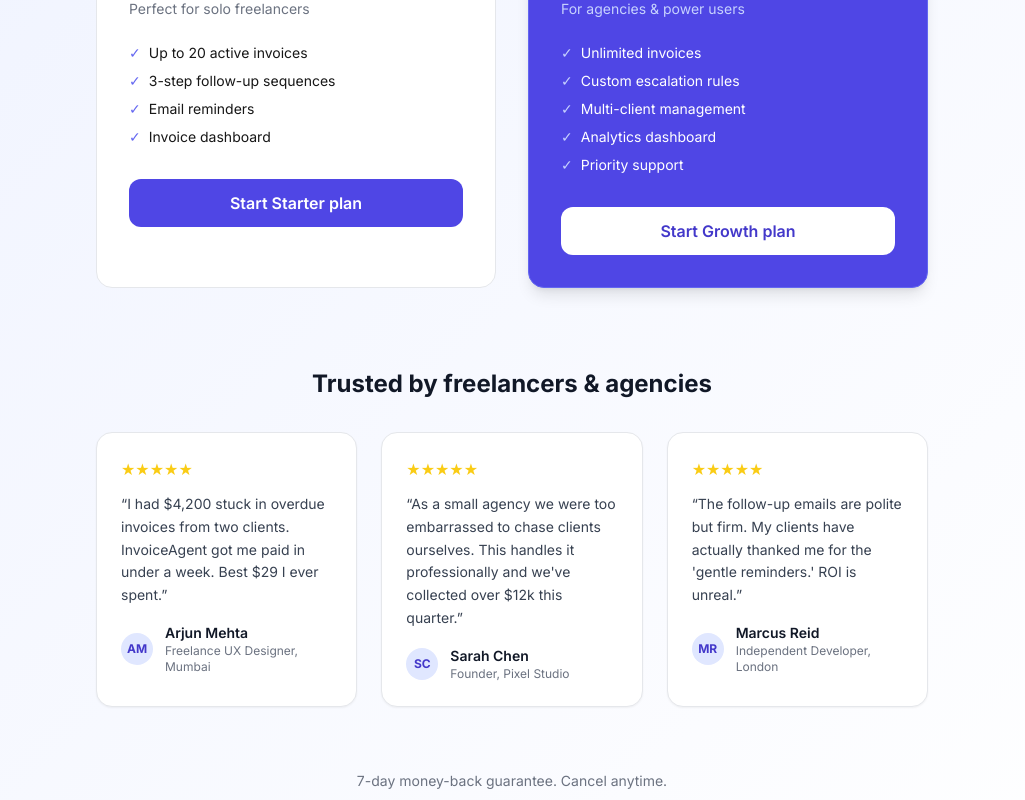
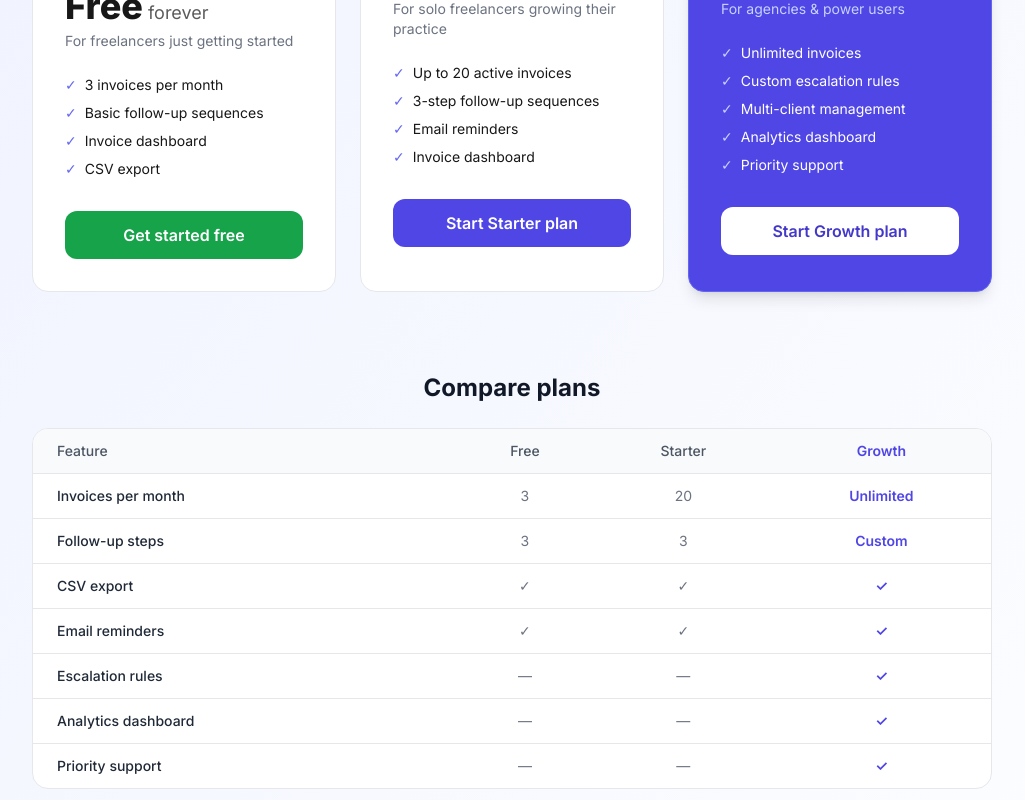
Before and after one commit to pankajkhannade/invoice-agent, a Next.js app: page /pricing in a window 1280 px wide. Shown: the part 400-1200 px from the top of the page, without its empty margins (128-1153 px from the left). Built offline with nearby package versions, Linux system fonts and the light colour scheme; no server answers.

Commit message:
autoagent: add free tier to pricing page with comparison table

```diff
--- a/app/(auth)/register/page.tsx
+++ b/app/(auth)/register/page.tsx
@@ -42,7 +42,7 @@ export default function RegisterPage() {
         <div className="mb-8 text-center">
           <Link href="/" className="text-xl font-bold text-indigo-700">InvoiceAgent</Link>
           <h1 className="text-2xl font-bold text-gray-900 mt-4">Create your account</h1>
-          <p className="text-gray-500 text-sm mt-1">7-day free trial — no credit card required</p>
+          <p className="text-gray-500 text-sm mt-1">Start free — upgrade to paid plans anytime</p>
         </div>
 
         <button
--- a/app/pricing/page.tsx
+++ b/app/pricing/page.tsx
@@ -6,19 +6,46 @@ import Link from "next/link";
 
 const plans = [
   {
+    key: "free",
+    name: "Free",
+    price: 0,
+    desc: "For freelancers just getting started",
+    features: [
+      "3 invoices per month",
+      "Basic follow-up sequences",
+      "Invoice dashboard",
+      "CSV export",
+    ],
+    cta: "Get started free",
+    highlight: false,
+    badge: "No credit card",
+  },
+  {
     key: "starter",
     name: "Starter",
     price: 29,
-    desc: "Perfect for solo freelancers",
-    features: ["Up to 20 active invoices", "3-step follow-up sequences", "Email reminders", "Invoice dashboard"],
+    desc: "For solo freelancers growing their practice",
+    features: [
+      "Up to 20 active invoices",
+      "3-step follow-up sequences",
+      "Email reminders",
+      "Invoice dashboard",
+    ],
     cta: "Start Starter plan",
+    highlight: false,
   },
   {
     key: "growth",
     name: "Growth",
     price: 59,
     desc: "For agencies & power users",
-    features: ["Unlimited invoices", "Custom escalation rules", "Multi-client management", "Analytics dashboard", "Priority support"],
+    features: [
+      "Unlimited invoices",
+      "Custom escalation rules",
+      "Multi-client management",
+      "Analytics dashboard",
+      "Priority support",
+    ],
     cta: "Start Growth plan",
     highlight: true,
   },
@@ -32,6 +59,11 @@ export default function PricingPage() {
   async function handleChoose(planKey: string) {
     if (!session) {
       router.push("/register");
+      return;
+    }
+    if (planKey === "free") {
+      // Free plan doesn't need Stripe — just redirect to dashboard
+      router.push("/dashboard");
       return;
     }
     setLoading(planKey);
@@ -56,16 +88,32 @@ export default function PricingPage() {
         )}
       </nav>
 
-      <div className="max-w-4xl mx-auto px-8 py-20 text-center">
+      <div className="max-w-5xl mx-auto px-8 py-20 text-center">
         <h1 className="text-4xl font-extrabold text-gray-900 mb-4">Simple, transparent pricing</h1>
         <p className="text-xl text-gray-600 mb-16">Recover one invoice and pay for the year. No hidden fees.</p>
 
-        <div className="grid grid-cols-2 gap-8">
+        <div className="grid grid-cols-3 gap-6">
           {plans.map(p => (
             <div key={p.key}
-              className={`rounded-2xl p-8 border text-left ${p.highlight ? "border-indigo-500 shadow-lg bg-indigo-600 text-white" : "border-gray-200 bg-white"}`}>
+              className={`rounded-2xl p-8 border text-left ${
+                p.highlight
+                  ? "border-indigo-500 shadow-lg bg-indigo-600 text-white"
+                  : p.key === "free"
+                  ? "border-gray-200 bg-white"
+                  : "border-gray-200 bg-white"
+              }`}>
+              {p.badge && (
+                <span className={`inline-block text-xs font-semibold px-2 py-0.5 rounded-full mb-2 ${
+                  p.highlight ? "bg-indigo-400 text-white" : "bg-green-100 text-green-700"
+                }`}>{p.badge}</span>
+              )}
               <div className={`text-sm font-semibold mb-1 ${p.highlight ? "text-indigo-200" : "text-indigo-600"}`}>{p.name}</div>
-              <div className="text-4xl font-extrabold mb-1">${p.price}<span className="text-lg font-normal opacity-70">/mo</span></div>
+              <div className="text-4xl font-extrabold mb-1">
+                {p.price === 0 ? "Free" : `$${p.price}`}
+                <span className="text-lg font-normal opacity-70">
+                  {p.price === 0 ? " forever" : "/mo"}
+                </span>
+              </div>
               <p className={`text-sm mb-6 ${p.highlight ? "text-indigo-200" : "text-gray-500"}`}>{p.desc}</p>
               <ul className="space-y-2 mb-8">
                 {p.features.map(f => (
@@ -80,6 +128,8 @@ export default function PricingPage() {
                 className={`w-full py-3 rounded-xl font-semibold transition ${
                   p.highlight
                     ? "bg-white text-indigo-700 hover:bg-indigo-50"
+                    : p.key === "free"
+                    ? "bg-green-600 text-white hover:bg-green-700"
                     : "bg-indigo-600 text-white hover:bg-indigo-700"
                 } disabled:opacity-50`}
               >
@@ -87,6 +137,41 @@ export default function PricingPage() {
               </button>
             </div>
           ))}
+        </div>
+
+        {/* Comparison table */}
+        <div className="mt-20 text-left">
+          <h2 className="text-2xl font-bold text-gray-900 mb-6 text-center">Compare plans</h2>
+          <div className="bg-white rounded-2xl border border-gray-200 overflow-hidden">
+            <table className="w-full text-sm">
+              <thead>
+                <tr className="bg-gray-50 border-b">
+                  <th className="text-left px-6 py-3 text-gray-600 font-medium">Feature</th>
+                  <th className="text-center px-4 py-3 text-gray-600 font-medium">Free</th>
+                  <th className="text-center px-4 py-3 text-gray-600 font-medium">Starter</th>
+                  <th className="text-center px-4 py-3 text-indigo-600 font-medium font-semibold">Growth</th>
+                </tr>
+              </thead>
+              <tbody className="divide-y">
+                {[
+                  ["Invoices per month", "3", "20", "Unlimited"],
+                  ["Follow-up steps", "3", "3", "Custom"],
+                  ["CSV export", "✓", "✓", "✓"],
+                  ["Email reminders", "✓", "✓", "✓"],
+                  ["Escalation rules", "—", "—", "✓"],
+                  ["Analytics dashboard", "—", "—", "✓"],
+                  ["Priority support", "—", "—", "✓"],
+                ].map(([feature, free, starter, growth]) => (
+                  <tr key={feature} className="hover:bg-gray-50">
+                    <td className="px-6 py-3 font-medium text-gray-800">{feature}</td>
+                    <td className="px-4 py-3 text-center text-gray-500">{free}</td>
+                    <td className="px-4 py-3 text-center text-gray-500">{starter}</td>
+                    <td className="px-4 py-3 text-center text-indigo-600 font-semibold">{growth}</td>
+                  </tr>
+                ))}
+              </tbody>
+            </table>
+          </div>
         </div>
 
         {/* Social proof / testimonials */}
@@ -131,7 +216,7 @@ export default function PricingPage() {
         </div>
 
         {/* Money-back guarantee */}
-        <p className="mt-16 text-gray-500 text-sm">7-day money-back guarantee. Cancel anytime.</p>
+        <p className="mt-16 text-gray-500 text-sm">7-day free trial on paid plans. Cancel anytime.</p>
       </div>
     </div>
   );
```
